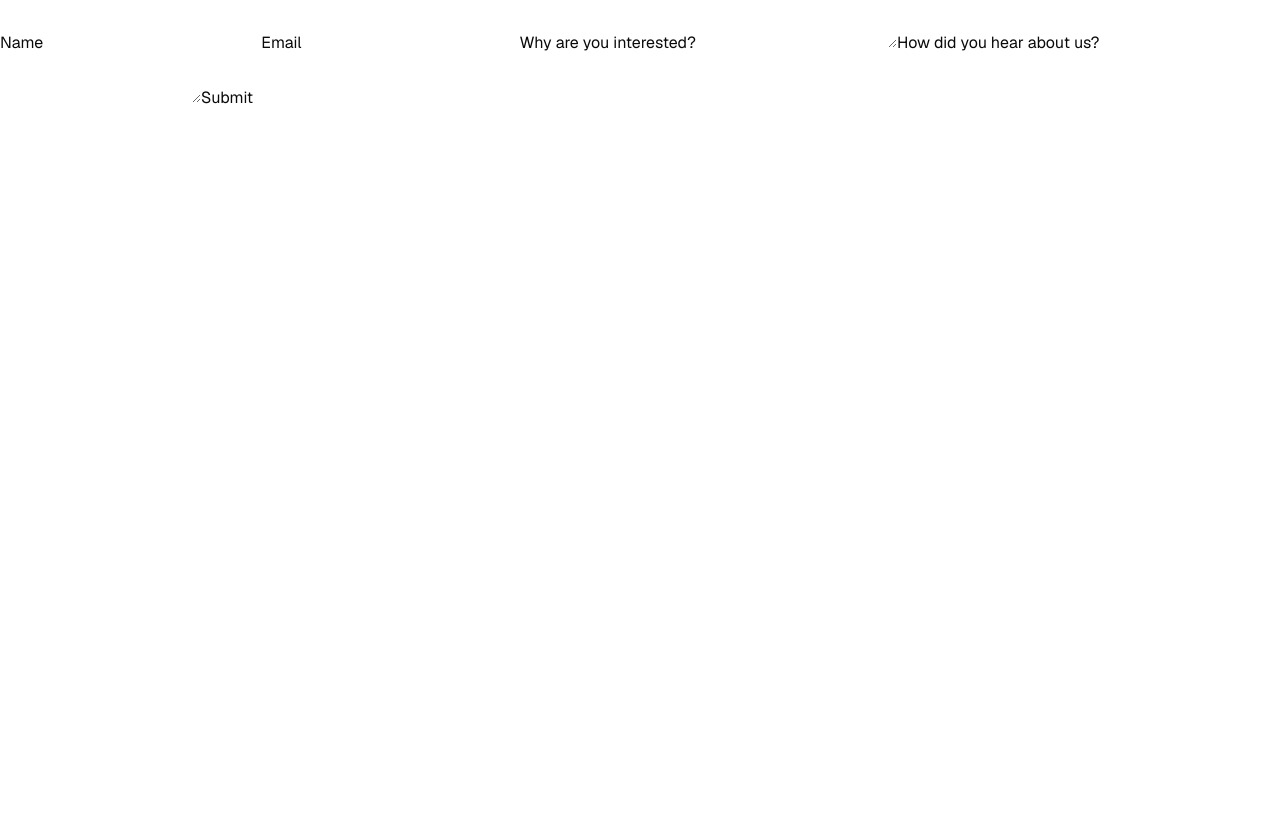
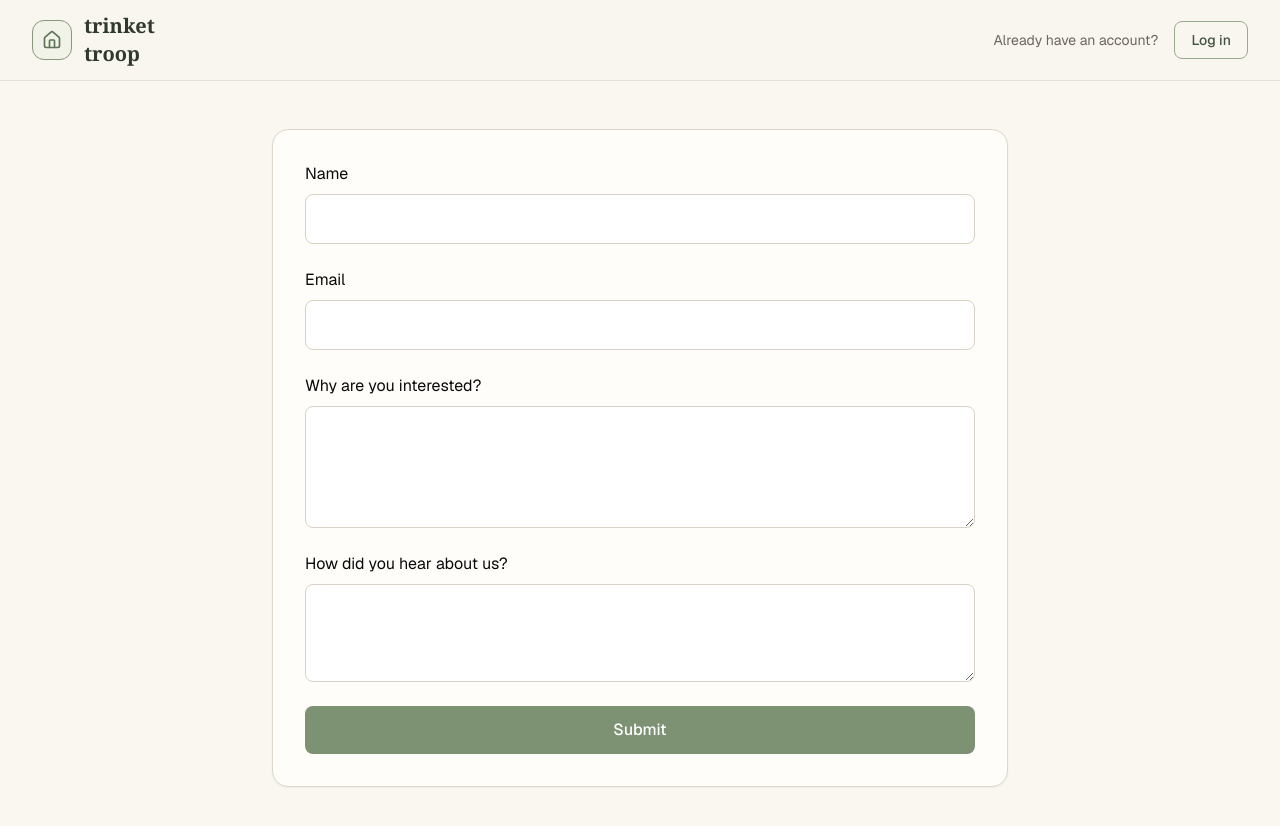
Before and after one commit to Trinket-Troop-LLC/beta, a Next.js app: page /apply in a window 1280 px wide. Shown: the top 826 px of the page. Before the commit the page ends 800 px from the top, so only its background shows below. Built offline with nearby package versions, Linux system fonts and the light colour scheme.

Commit message:
added basic layout with a color theme

```diff
--- a/app/apply/page.tsx
+++ b/app/apply/page.tsx
@@ -2,13 +2,17 @@
 
 import { useState } from 'react'
 import { submitApplication } from './actions'
+import { SiteHeader } from '@/components/layout/site-header'
 
 export default function ApplicationForm() {
     const [submitted, setSubmitted] = useState(false)
     const [error, setError] = useState<string | null>(null)
 
     async function handleSubmit(formData: FormData) {
+        setError(null)
+
         const result = await submitApplication(formData)
+
         if (result.success) {
             setSubmitted(true)
         } else {
@@ -16,36 +20,72 @@ export default function ApplicationForm() {
         }
     }
 
-    if (submitted) {
-        return <p>Thank you for submitting your application form! Keep
-            a look out for an email from us!
-        </p>
-    }
+    return (
+        <div className="min-h-screen bg-[#faf7f0]">
+            <SiteHeader />
 
-    return (
-        <form action={handleSubmit}>
-            <label>
-                Name
-                <input type="text" name="name" required />
-            </label>
+            <main className="mx-auto max-w-3xl px-4 py-12">
+                {submitted ? (
+                <p className="text-center text-lg text-[#455442]">
+                    Thank you for submitting your application! Keep an eye out for an
+                    email from us.
+                </p>
+                ) : (
+                <form
+                    action={handleSubmit}
+                    className="flex flex-col gap-6 rounded-2xl border border-[#ded8cc] bg-[#fffdf9] p-8 shadow-sm"
+                >
+                    <label className="flex flex-col gap-2">
+                        <span>Name</span>
+                        <input
+                            type="text"
+                            name="name"
+                            required
+                            className="rounded-lg border border-[#d8d1c5] px-4 py-3"
+                        />
+                    </label>
 
-            <label>
-                Email
-                <input type="email" name="email" required />
-            </label>
+                    <label className="flex flex-col gap-2">
+                        <span>Email</span>
+                        <input
+                            type="email"
+                            name="email"
+                            required
+                            className="rounded-lg border border-[#d8d1c5] px-4 py-3"
+                        />
+                    </label>
 
-            <label>
-                Why are you interested?
-                <textarea name="why_interested" required />
-            </label>
+                    <label className="flex flex-col gap-2">
+                        <span>Why are you interested?</span>
+                        <textarea
+                            name="why_interested"
+                            required
+                            rows={4}
+                            className="rounded-lg border border-[#d8d1c5] px-4 py-3"
+                        />
+                    </label>
 
-            <label>
-                How did you hear about us?
-                <textarea name="how_heard" required />
-            </label>
+                    <label className="flex flex-col gap-2">
+                        <span>How did you hear about us?</span>
+                        <textarea
+                            name="how_heard"
+                            required
+                            rows={3}
+                            className="rounded-lg border border-[#d8d1c5] px-4 py-3"
+                        />
+                    </label>
 
-            <button type="submit">Submit</button>
-            {error && <p>{error}</p>}
-        </form>
+                    <button
+                        type="submit"
+                        className="rounded-lg bg-[#7c9272] px-4 py-3 font-medium text-white transition hover:bg-[#667b5f]"
+                    >
+                        Submit
+                    </button>
+
+                    {error && <p className="text-sm text-red-600">{error}</p>}
+                </form>
+            )}
+        </main>
+    </div>
     )
 }
--- /dev/null
+++ b/components/layout/site-header.tsx
@@ -0,0 +1,38 @@
+import Link from "next/link";
+import { House } from "lucide-react";
+
+export function SiteHeader() {
+    return (
+        <header className="border-b border-[#ded8cc]/70 bg-[#faf7f0]/90">
+            <div className="mx-auto flex h-20 max-w-7xl items-center justify-between px-4 sm:px-6 lg:px-8">
+                <Link href="/" className="flex items-center gap-3">
+                    <div className="flex size-10 items-center justify-center rounded-xl border border-[#87977d] bg-[#f2f3e8] text-[#5f7258]">
+                        <House className="size-5" />
+                    </div>
+
+                    <div className="leading-none">
+                        <p className="font-serif text-xl font-semibold text-[#30392d]">
+                            trinket
+                        </p>
+                        <p className="font-serif text-xl font-semibold text-[#30392d]">
+                            troop
+                        </p>
+                    </div>
+                </Link>
+
+            <div className="flex items-center gap-4">
+                <p className="hidden text-sm text-[#6c655d] sm:block">
+                    Already have an account?
+                </p>
+
+                <Link
+                    href="/auth/login"
+                    className="rounded-lg border border-[#9aaa90] px-4 py-2 text-sm font-medium text-[#455442] transition hover:bg-[#edf0e7]"
+                >
+                    Log in
+                </Link>
+            </div>
+        </div>
+        </header>
+    );
+}
```
Also changed, not shown: components/landing/apply-hero.tsx (added), 1 other file (tests, documents, lock files or other folders).
